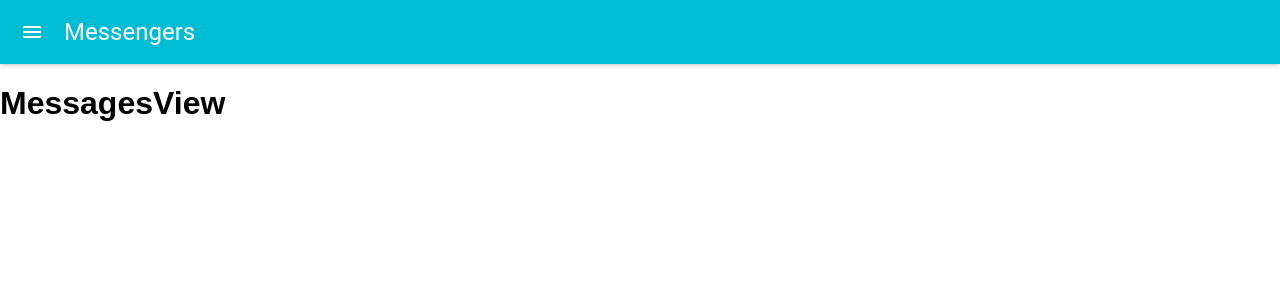
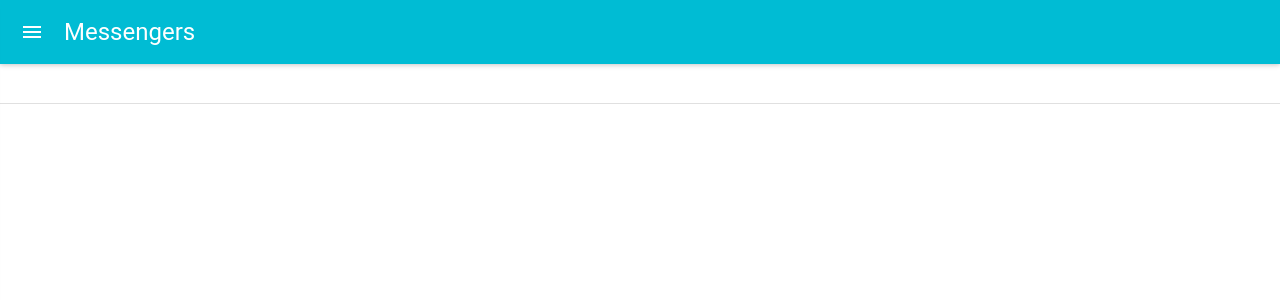
Before and after one commit to infoshareacademy/jfddl5-messengers-app, a React (Create React App) app: page /messages in a window 1280 px wide. Shown: the top 300 px of the page. Built offline with nearby package versions, Linux system fonts and the light colour scheme.

Commit message:
added TextField from material-ui

```diff
--- a/src/App.js
+++ b/src/App.js
@@ -8,6 +8,7 @@ import FindMessagesView from './views/FindMessagesView'
 import FavouritesMessagesView from './views/FavouritesMessagesView'
 import ContactsView from './views/ContactsView'
 import Navigation from './Navigation'
+
 
 class App extends React.Component {
   render() {
--- a/src/Messeges/Messeges.js
+++ b/src/Messeges/Messeges.js
@@ -17,7 +17,6 @@ class Messeges extends React.Component {
             }]
     }
 
-
     render() {
         return (
             <div>
--- a/src/views/MessagesView/MessagesView.js
+++ b/src/views/MessagesView/MessagesView.js
@@ -1,7 +1,16 @@
 import React from 'react'
+import TextField from 'material-ui/TextField';
+
 
 const MessagesView = () => (
-    <h1>MessagesView</h1>
+    <div>
+        <TextField
+            hintText=""
+            multiLine={true}
+            rowsMax={4}
+            fullWidth={true}
+        />
+    </div>
 )
 
 export default MessagesView
```
